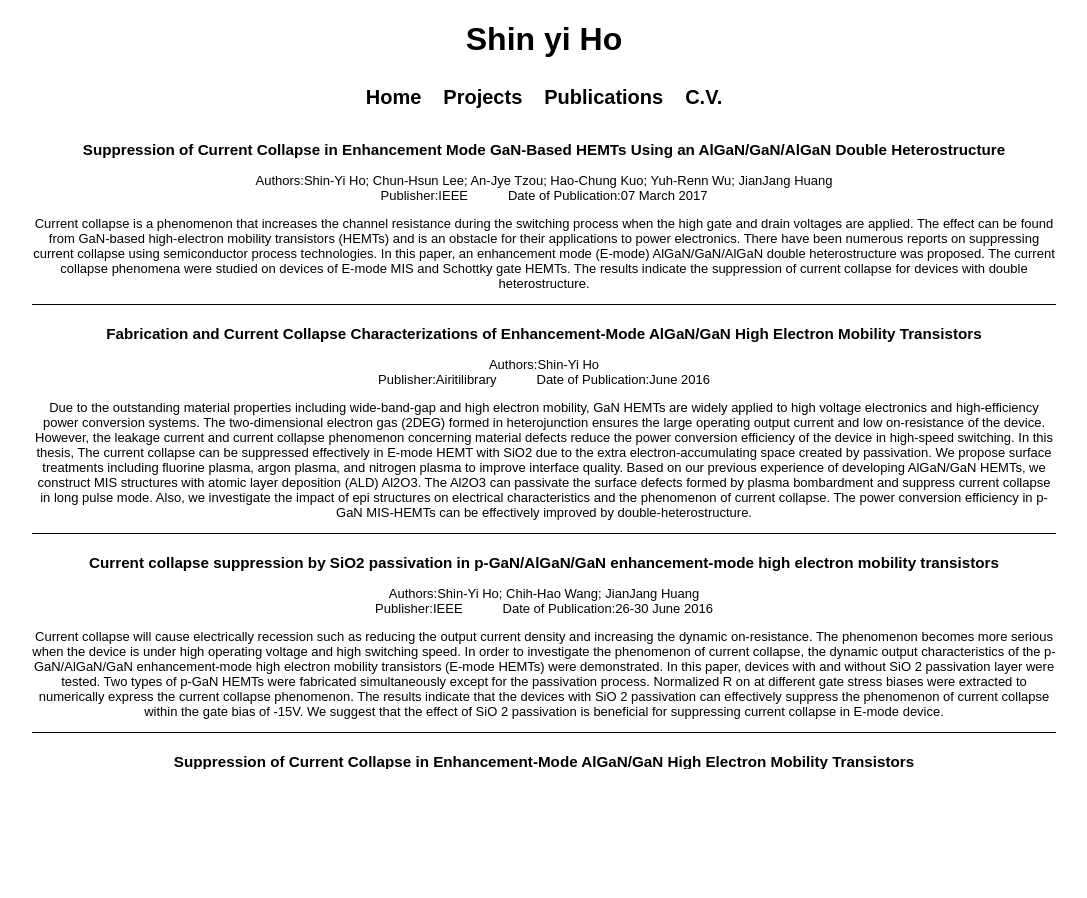
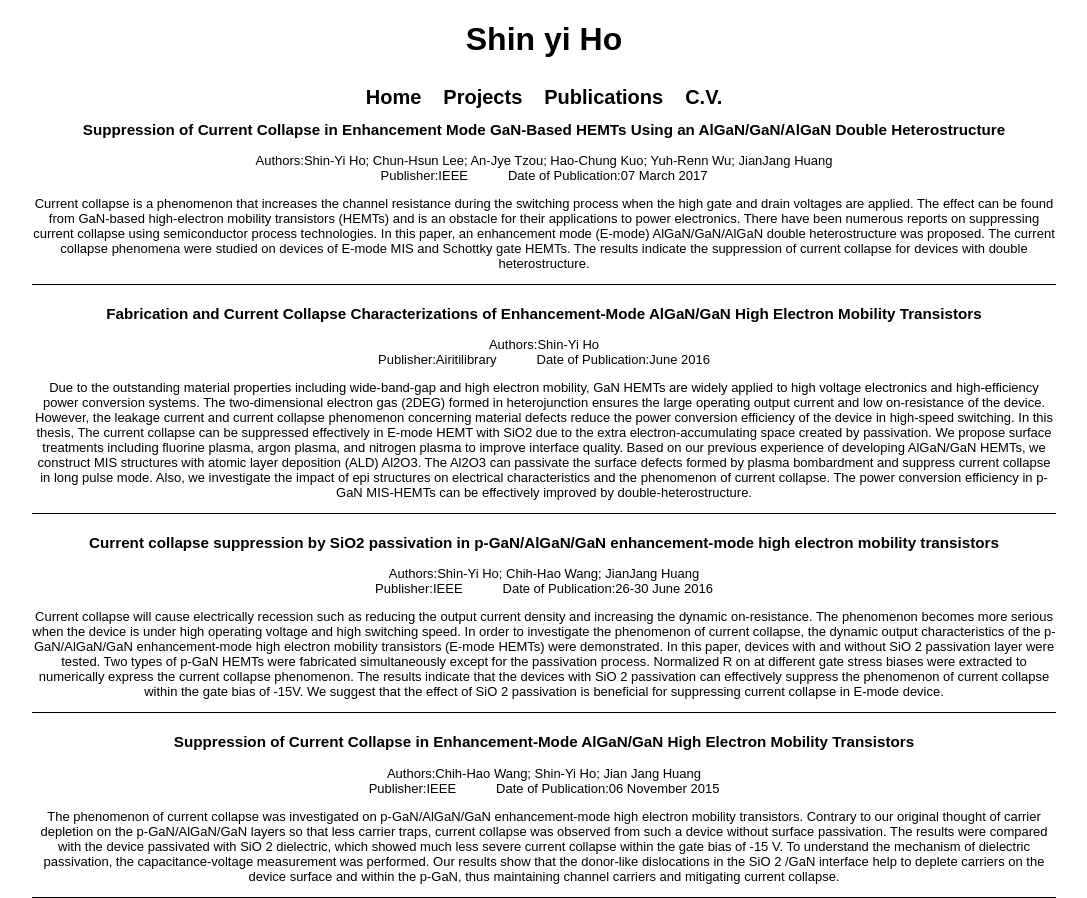
Before and after one commit to shinyiho/shinyiho.github.io, a React (Create React App) app: page /publications in a window 1280 px wide. Shown: the whole page, without its empty margins (96-1183 px from the left). Before the commit the page ends 821 px from the top, so only its background shows below. Built offline with nearby package versions, Linux system fonts and the light colour scheme; a web font is replaced by a local one.

Commit message:
change loading time

```diff
--- a/package.json
+++ b/package.json
@@ -12,9 +12,11 @@
     "react-scripts": "4.0.3",
     "web-vitals": "^1.0.1"
   },
+  "homepage": "https://shinyiho.github.io/personal-website",
   "scripts": {
     "start": "react-scripts start",
     "build": "react-scripts build",
+    "deploy": "gh-pages -d build",
     "test": "react-scripts test",
     "eject": "react-scripts eject"
   },
@@ -35,5 +37,8 @@
       "last 1 firefox version",
       "last 1 safari version"
     ]
+  },
+  "devDependencies": {
+    "gh-pages": "^3.2.3"
   }
 }
--- a/src/Projects.css
+++ b/src/Projects.css
@@ -2,29 +2,13 @@
   display: flex;
   flex-wrap: wrap;
   justify-content: center;
-  margin: 20px;
-  height: 70vh;
-  padding: 2px;
-  overflow: scroll;
 }
-::-webkit-scrollbar {
-  width: 0; /* Remove scrollbar space */
-  background: transparent; /* Optional: just make scrollbar invisible */
-}
-/* Optional: show position indicator in red */
-/* ::-webkit-scrollbar-thumb {
-  background: #ff0000;
-} */
 
 .loading-page {
-  position: fixed;
+  position: absolute;
   text-align: center;
   background-color: white;
+  top: 0;
   width: 100vw;
   height: 100vh;
 }
-
-/* .loading-page > h1 {
-  top: 50%;
-  left: 50%;
-} */
--- a/src/Projects.js
+++ b/src/Projects.js
@@ -7,7 +7,7 @@ import { projectArr } from "./projectArr";
 function Projects() {
   const [showloading, setShowloading] = useState(true);
   useEffect(() => {
-    let timer1 = setTimeout(() => setShowloading(false), 1200);
+    let timer1 = setTimeout(() => setShowloading(false), 1600);
     return () => {
       clearTimeout(timer1);
     };
@@ -17,7 +17,7 @@ function Projects() {
     <div>
       {showloading ? (
         <div className="loading-page">
-          <h1>loading</h1>
+          <h1>loading...</h1>
         </div>
       ) : (
         <div></div>
--- a/src/Publications.css
+++ b/src/Publications.css
@@ -1,13 +1,5 @@
-.Publications {
+/* .Publications {
   margin: 20px;
   height: 81vh;
   overflow: scroll;
-}
-::-webkit-scrollbar {
-  width: 0; /* Remove scrollbar space */
-  background: transparent; /* Optional: just make scrollbar invisible */
-}
-/* Optional: show position indicator in red */
-/* ::-webkit-scrollbar-thumb {
-  background: #ff0000;
 } */
```
Also changed, not shown: 1 other file (tests, documents, lock files or other folders).
